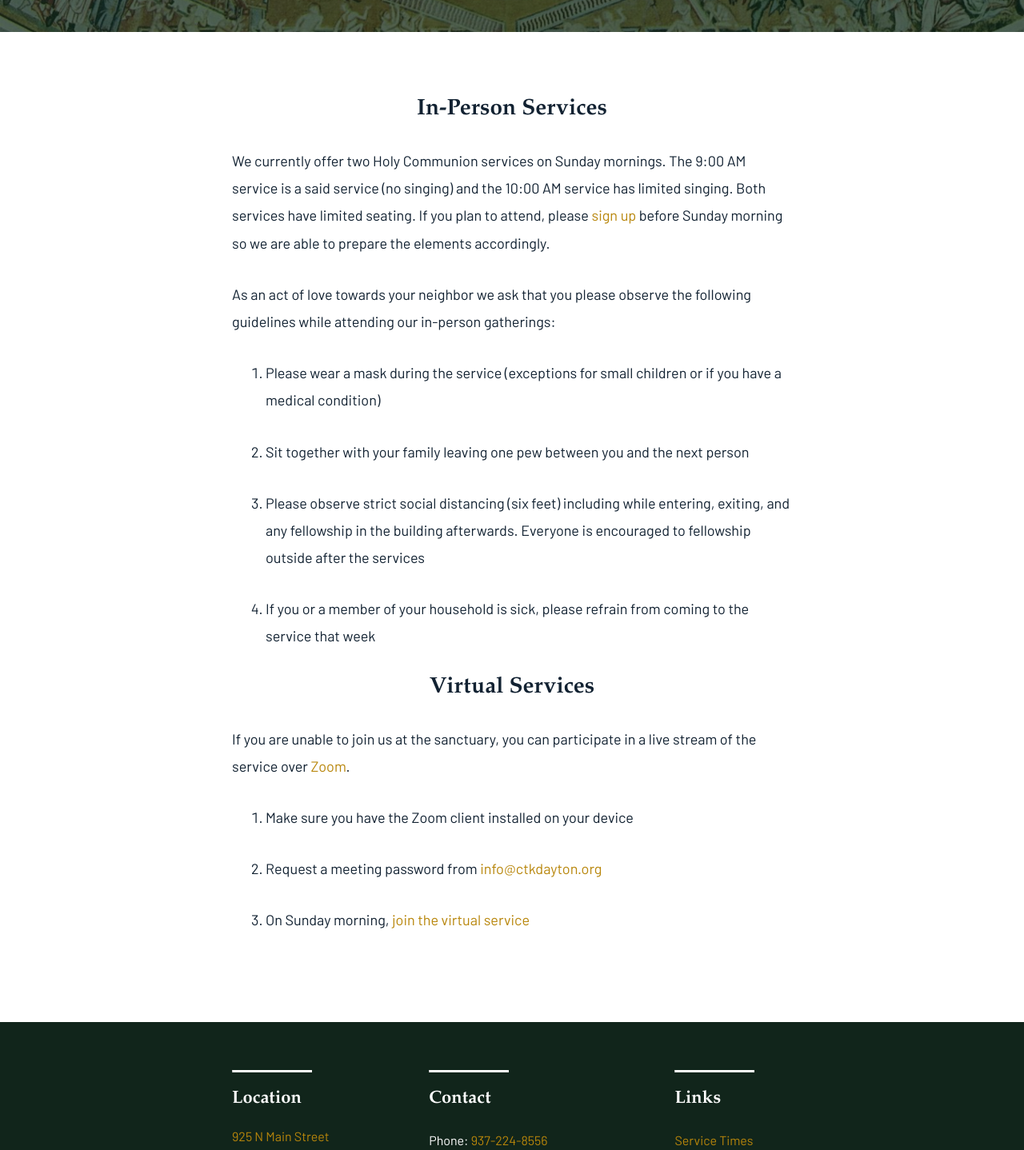
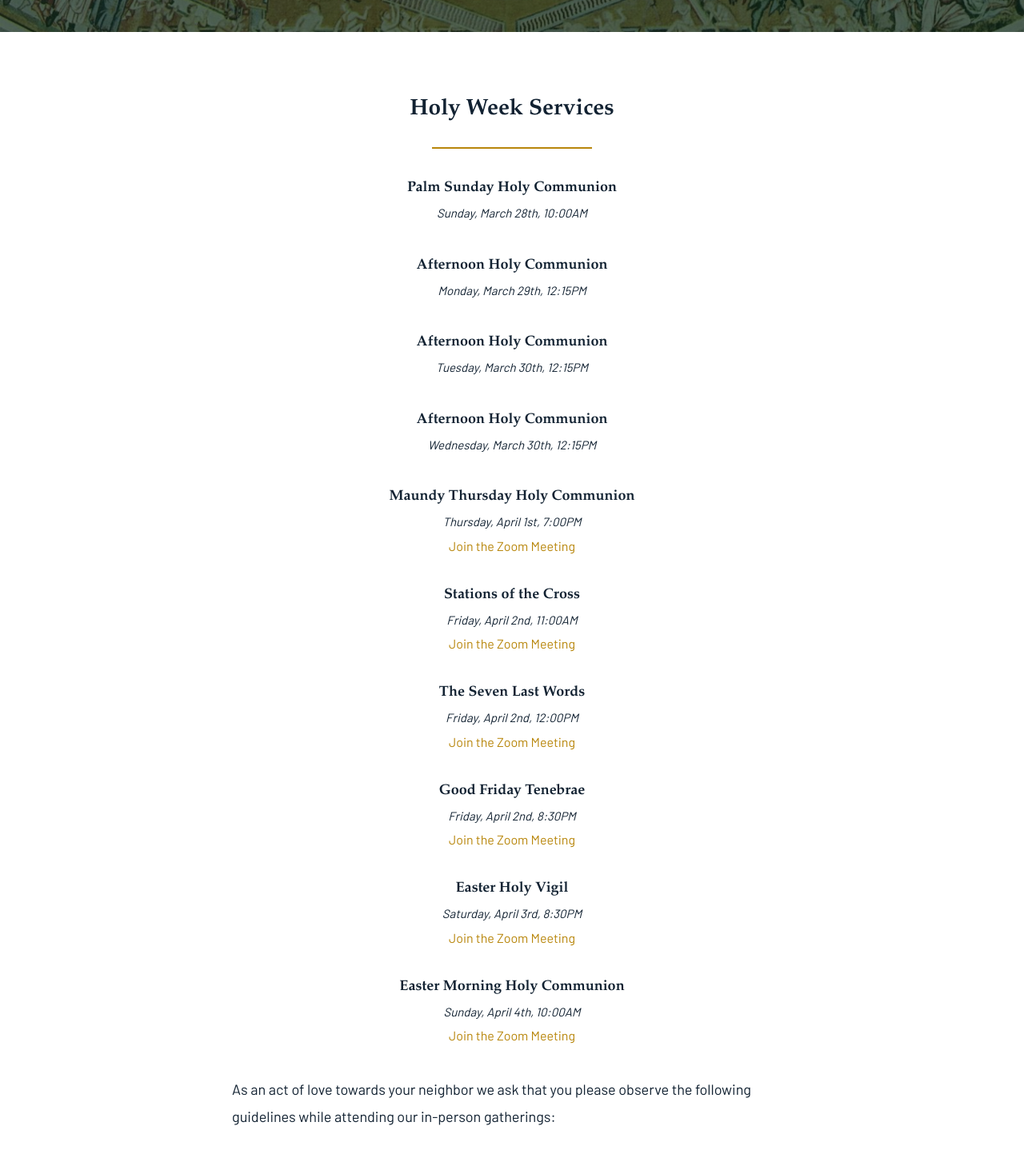
Before and after one commit to jonmcgill/ckrec, a Next.js app: page / in a window 1280 px wide. Shown: the part 760-2198 px from the top of the page at 80% size. Built offline with nearby package versions, Linux system fonts and the light colour scheme; a web font is replaced by a local one.

Commit message:
holy week schedule

```diff
--- a/content/services.js
+++ b/content/services.js
@@ -49,35 +49,57 @@ export const specialServices = [
   },
 ]
 
-const holyWeek = [
+const zoomLink = 'https://ckrec.us10.list-manage.com/track/click?u=3ac737087baab366987bd82d2&id=2c9446273a&e=a177249b3e'
+
+export const holyWeek = [
   {
     title: 'Palm Sunday Holy Communion',
-    time: 'Sunday, April 5th, 10:00AM',
-    link: 'https://us02web.zoom.us/j/85449412267'
+    time: 'Sunday, March 28th, 10:00AM',
+    link: ''
   },
   {
-    title: 'Maundy Thursday',
-    time: 'Thursday, April 9th, 8:00PM',
-    link: 'https://us04web.zoom.us/j/478212124'
+    title: 'Afternoon Holy Communion',
+    time: 'Monday, March 29th, 12:15PM',
+    link: ''
+  },
+  {
+    title: 'Afternoon Holy Communion',
+    time: 'Tuesday, March 30th, 12:15PM',
+    link: ''
+  },
+  {
+    title: 'Afternoon Holy Communion',
+    time: 'Wednesday, March 30th, 12:15PM',
+    link: ''
+  },
+  {
+    title: 'Maundy Thursday Holy Communion',
+    time: 'Thursday, April 1st, 7:00PM',
+    link: zoomLink
+  },
+  {
+    title: 'Stations of the Cross',
+    time: 'Friday, April 2nd, 11:00AM',
+    link: zoomLink
   },
   {
     title: 'The Seven Last Words',
-    time: 'Friday, April 10th, 12:00PM',
-    link: 'https://us04web.zoom.us/j/246628269'
+    time: 'Friday, April 2nd, 12:00PM',
+    link: zoomLink
   },
   {
     title: 'Good Friday Tenebrae',
-    time: 'Friday, April 10th, 8:15PM',
-    link: 'https://us04web.zoom.us/j/829612214'
+    time: 'Friday, April 2nd, 8:30PM',
+    link: zoomLink
   },
   {
     title: 'Easter Holy Vigil',
-    time: 'Saturday, April 11th, 8:30PM',
-    link: 'https://us04web.zoom.us/j/448007517'
+    time: 'Saturday, April 3rd, 8:30PM',
+    link: zoomLink
   },
   {
     title: 'Easter Morning Holy Communion',
-    time: 'Sunday, April 12th, 10:00AM',
-    link: 'https://us04web.zoom.us/j/877346336'
+    time: 'Sunday, April 4th, 10:00AM',
+    link: zoomLink
   }
 ]
--- a/pages/index.js
+++ b/pages/index.js
@@ -5,10 +5,11 @@ import Page from '../components/Page';
 import SpecialService from '../components/SpecialSevice';
 import ServiceTimes from '../components/ServiceTimes';
 import util from '../shared/util';
-import { services, specialServices } from '../content/services';
+import { services, specialServices, holyWeek } from '../content/services';
 
 const addServices = false;
 const addSpecial = false;
+const isHolyWeek = true;
 const signupLink = 'https://ckrec.us10.list-manage.com/track/click?u=3ac737087baab366987bd82d2&id=163cc3391f&e=a177249b3e'
 
 export default function Index() {
@@ -16,12 +17,23 @@ export default function Index() {
     <Page isHome>
       <PageContent bg="rgba(255,255,255,0.95)" center id="services">
         <main>
-          <h2>In-Person Services</h2>
+          {isHolyWeek && (
+            <>
+            <h2>Holy Week Services</h2>
+            <LineBreak color={util.theme().accent} />
+            <Space y="30px" />
+            {holyWeek.map(data =>
+              <SpecialService key={data.time} {...data} />
+            )}
+          </>
+          )}
+          {/* <h2>In-Person Services</h2>
           <p>
             We currently offer two Holy Communion services on Sunday mornings. The 9:00 AM service is a said service (no singing)
             and the 10:00 AM service has limited singing. Both services have limited seating. If you plan to attend,
             please <a href={signupLink} target="_blank">sign up</a> before Sunday morning so we are able to prepare the elements accordingly.
-          </p>
+          </p> */}
+
           <p>
             As an act of love towards your neighbor we ask that you please observe the following guidelines while attending our in-person gatherings:
           </p>
```
